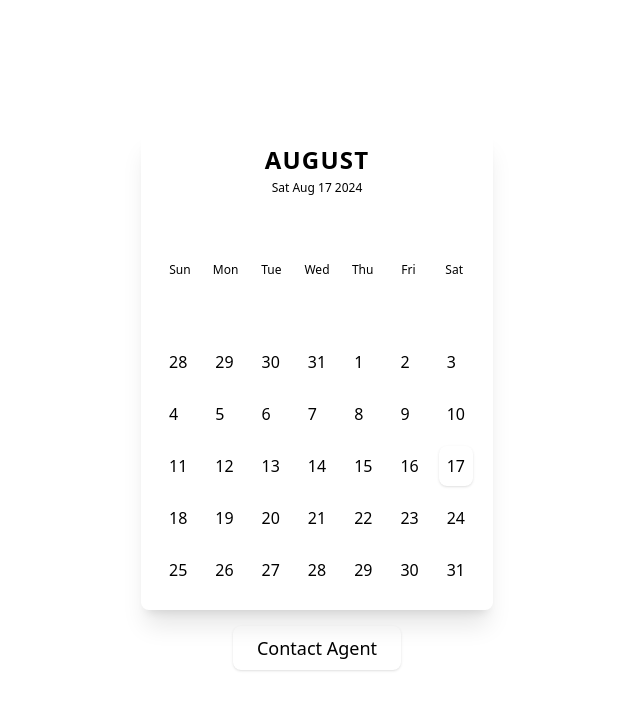
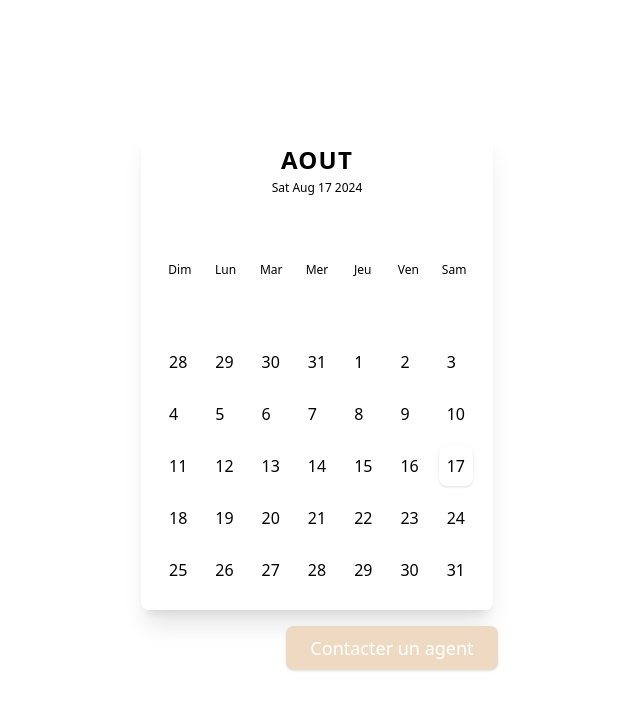
Before and after one commit to IzzoBio/frontend, a React (Vite) app: page /Calendar in a window 1280 px wide. Shown: the top 710 px of the page, without its empty margins (323-963 px from the left). Built offline with nearby package versions, Linux system fonts and the light colour scheme.

Commit message:
feat: adding final calendar

```diff
--- a/src/app/Calendar/Calendar.jsx
+++ b/src/app/Calendar/Calendar.jsx
@@ -1,8 +1,8 @@
 import React, { useState } from 'react';
 
 const months = [
-  "January", "February", "March", "April", "May", "June",
-  "July", "August", "September", "October", "November", "December"
+  "Lanvier", "Fevrier", "Mars", "Avril", "Mai", "Juin",
+  "Juillet", "Aout", "Septembre", "Octobre", "Novembre", "Decembre"
 ];
 
 const CalendarApp = () => {
@@ -49,20 +49,20 @@ const CalendarApp = () => {
           <i className="fas fa-chevron-right text-2xl cursor-pointer" onClick={() => setDate(new Date(date.getFullYear(), date.getMonth() + 1))}></i>
         </div>
         <div className="w-full grid grid-cols-7 text-gray-400 text-xs mt-4">
-          <div className="text-center">Sun</div>
-          <div className="text-center">Mon</div>
-          <div className="text-center">Tue</div>
-          <div className="text-center">Wed</div>
-          <div className="text-center">Thu</div>
-          <div className="text-center">Fri</div>
-          <div className="text-center">Sat</div>
+          <div className="text-center">Dim</div>
+          <div className="text-center">Lun</div>
+          <div className="text-center">Mar</div>
+          <div className="text-center">Mer</div>
+          <div className="text-center">Jeu</div>
+          <div className="text-center">Ven</div>
+          <div className="text-center">Sam</div>
         </div>
         <div className="w-full grid grid-cols-7 gap-1 mt-2">
           {renderCalendar()}
         </div>
       </div>
-      <button className="bg-purple-600 text-white py-2 px-6 text-lg rounded-lg mt-4 hover:bg-purple-500 focus:outline-none shadow">
-        Contact Agent
+      <button className="bg-purple-600 text-white py-2 px-6 text-lg rounded-lg mt-4 hover:bg-purple-500 focus:outline-none shadow ms-[150px] bg-champagne-500 hover:bg-champagne-700 text-[white]">
+        Contacter un agent
       </button>
     </div>
   );
```
